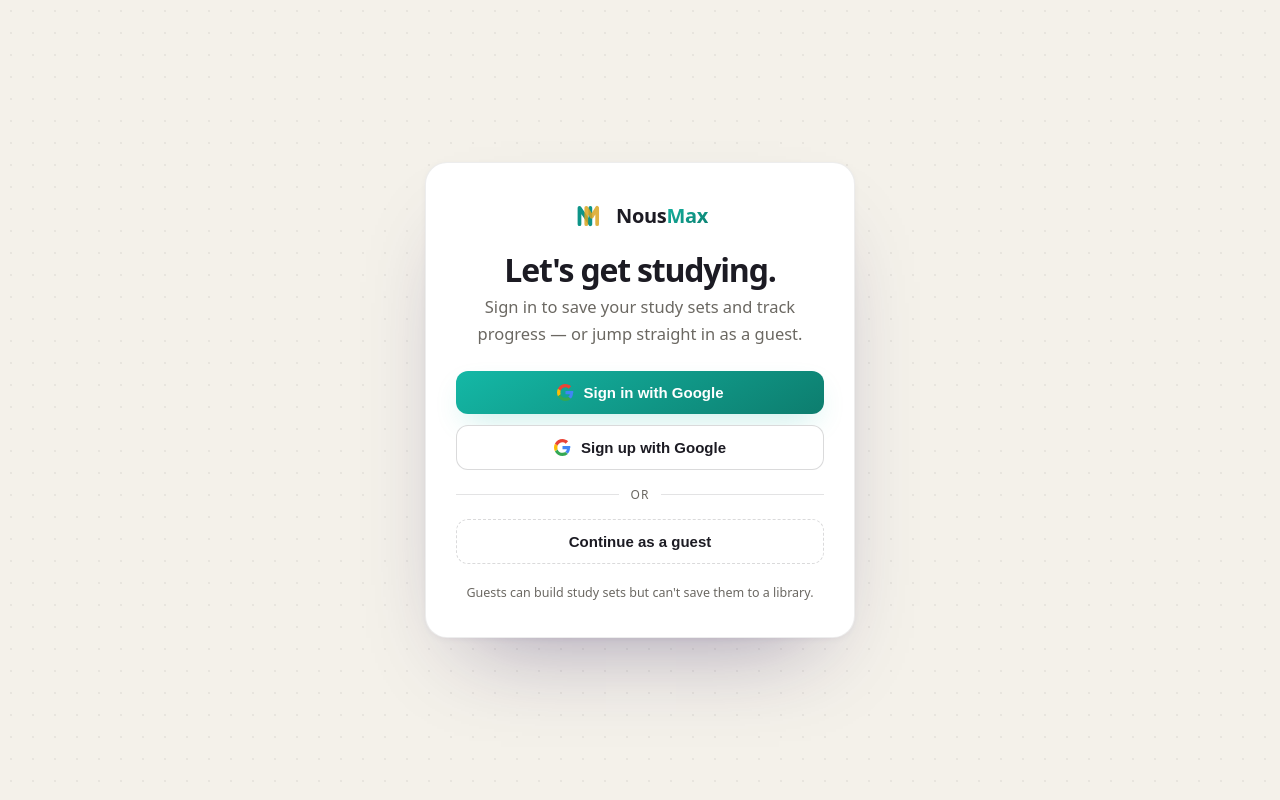
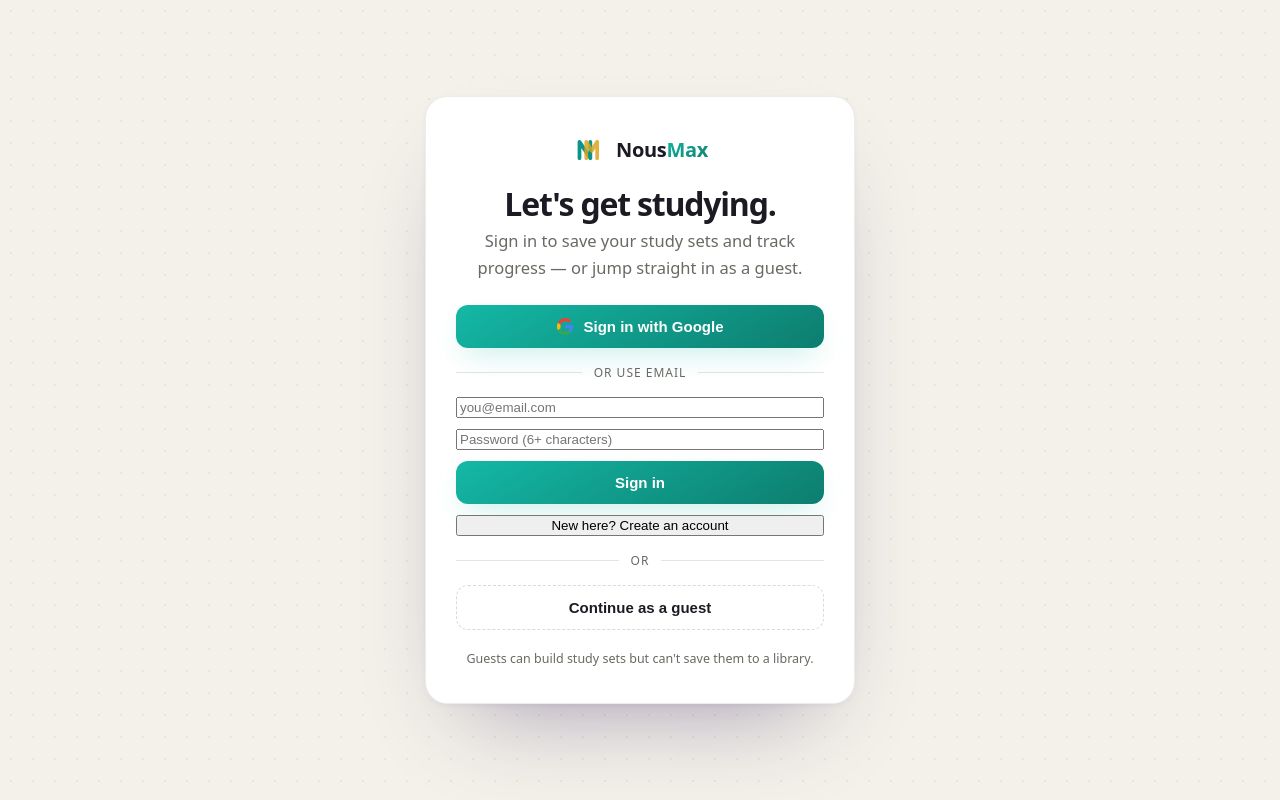
Before and after one commit to MaxIsAnything20/nousmax, a Next.js app in the folder nousmax-app/: page /start in a window 1280 px wide. Built offline with nearby package versions, Linux system fonts and the light colour scheme; no server answers.

Commit message:
Add email and password authentication to Start component

```diff
--- a/nousmax-app/app/start/page.jsx
+++ b/nousmax-app/app/start/page.jsx
@@ -25,6 +25,11 @@
 
 export default function Start() {
   const [session, setSession] = useState(null);
+  const [email, setEmail] = useState("");
+  const [password, setPassword] = useState("");
+  const [mode, setMode] = useState("signin");
+  const [msg, setMsg] = useState("");
+  const [busy, setBusy] = useState(false);
 
   useEffect(() => {
     const sb = getSupabase();
@@ -39,6 +44,29 @@
     const sb = getSupabase();
     if (!sb) { window.location.href = "/generate"; return; }
     await sb.auth.signInWithOAuth({ provider: "google", options: { redirectTo: window.location.origin + "/generate" } });
+  };
+
+  const emailAuth = async () => {
+    const sb = getSupabase();
+    if (!sb) { setMsg("Accounts aren't set up yet."); return; }
+    if (!email.trim() || password.length < 6) { setMsg("Enter your email and a password of at least 6 characters."); return; }
+    setBusy(true); setMsg("");
+    try {
+      if (mode === "signup") {
+        const { data, error } = await sb.auth.signUp({ email: email.trim(), password: password, options: { emailRedirectTo: window.location.origin + "/generate" } });
+        if (error) { setMsg(error.message); }
+        else if (data.session) { window.location.href = "/generate"; }
+        else { setMsg("Almost there — check your email to confirm your account, then sign in."); }
+      } else {
+        const { error } = await sb.auth.signInWithPassword({ email: email.trim(), password: password });
+        if (error) { setMsg(error.message); }
+        else { window.location.href = "/generate"; }
+      }
+    } catch (e) {
+      setMsg(e.message || "Something went wrong.");
+    } finally {
+      setBusy(false);
+    }
   };
 
   return (
@@ -61,11 +89,22 @@
         ) : (
           <div className="startbtns">
             {supabaseConfigured && (
-              <button className="startbtn primary" onClick={google}><GoogleG /> Sign in with Google</button>
+              <button className="startbtn primary" onClick={google}><GoogleG /> {mode === "signup" ? "Sign up with Google" : "Sign in with Google"}</button>
             )}
+
             {supabaseConfigured && (
-              <button className="startbtn" onClick={google}><GoogleG /> Sign up with Google</button>
+              <>
+                <div className="startdiv">or use email</div>
+                <input className="startinput" type="email" placeholder="you@email.com" value={email} onChange={(e) => setEmail(e.target.value)} autoComplete="email" />
+                <input className="startinput" type="password" placeholder="Password (6+ characters)" value={password} onChange={(e) => setPassword(e.target.value)} autoComplete={mode === "signup" ? "new-password" : "current-password"} />
+                <button className="startbtn primary" onClick={emailAuth} disabled={busy}>{busy ? "Please wait…" : mode === "signup" ? "Create account" : "Sign in"}</button>
+                <button className="startlink" onClick={() => { setMsg(""); setMode(mode === "signup" ? "signin" : "signup"); }}>
+                  {mode === "signup" ? "Already have an account? Sign in" : "New here? Create an account"}
+                </button>
+                {msg && <div className="startmsg">{msg}</div>}
+              </>
             )}
+
             <div className="startdiv">or</div>
             <button className="startbtn ghost" onClick={guest}>Continue as a guest</button>
           </div>
```
